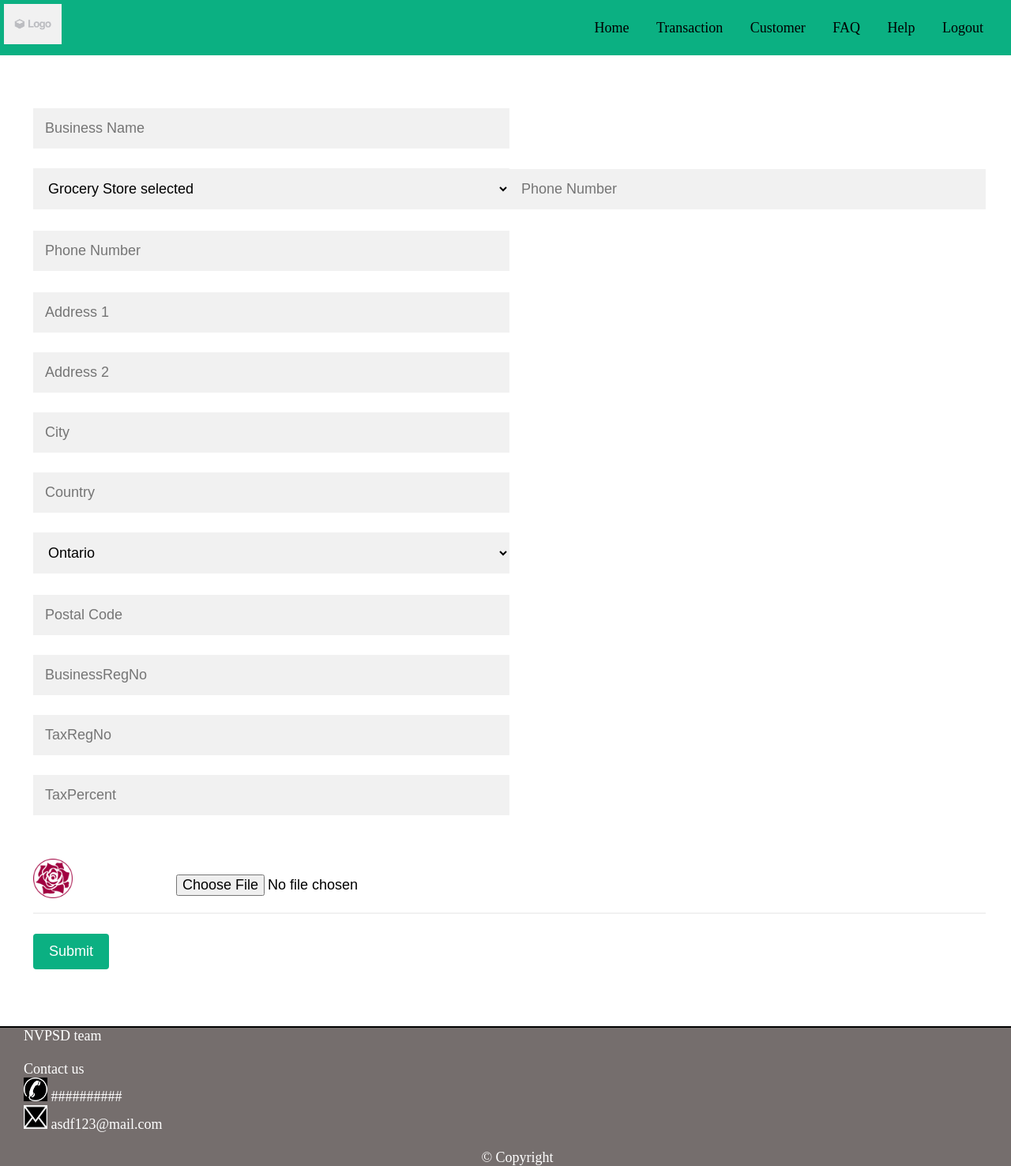
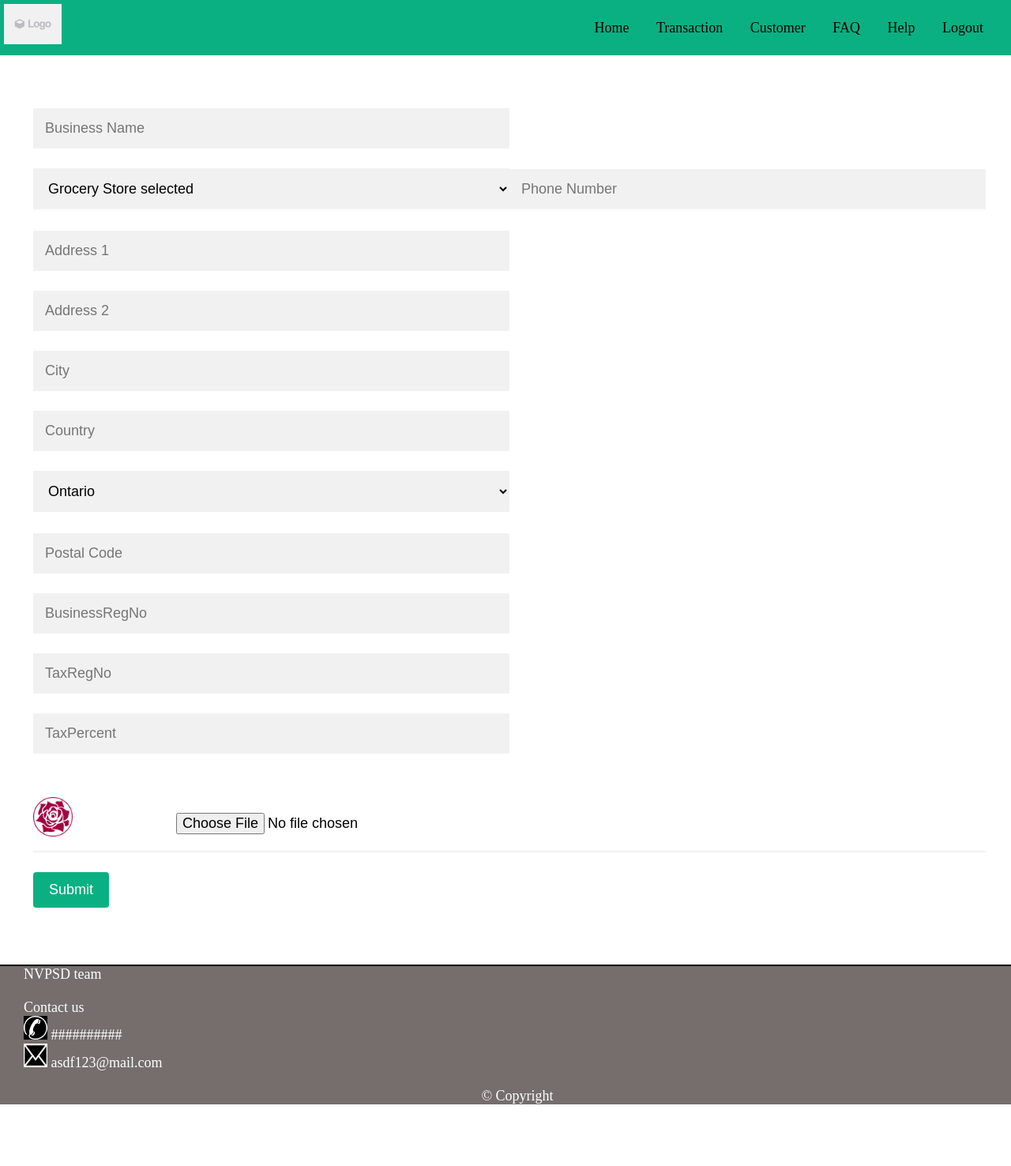
Before and after one commit to priyanka2011-sudo/hack_payment, a PHP site: page /BusinessRegistration.php in a window 1280 px wide. Shown: the whole page at 79% size. After the commit the page ends 1398 px from the top, so only its background shows below. Run offline with PHP 8.4, Linux system fonts and the light colour scheme; a user stored in the database is signed in; data comes from the database, SQL or seed files in the repository.

Commit message:
Update BusinessRegistration.php

```diff
--- a/BusinessRegistration.php
+++ b/BusinessRegistration.php
@@ -156,9 +156,7 @@ if(isset($_POST['BusinessName'])){
                 </div>
 
                 <div class='col-25'>
-                <label for="phonenum"></label></div>
-                <div class='col-75'>
-                <input type="tel" placeholder="Phone Number" name="BusinessPhone" id="phonenum" value="<?=$BusinessPhone?>" pattern=".{10,}" title="Phone Number cannot be less than 10 digits"oninput="this.value = this.value.replace(/[^0-9.]/g, ''); this.value = this.value.replace(/(\..*)\./g, '$1');" required>
+
                 </div>
                 <div class='col-25'>
                 <label for="phonenum"></label></div>
```
